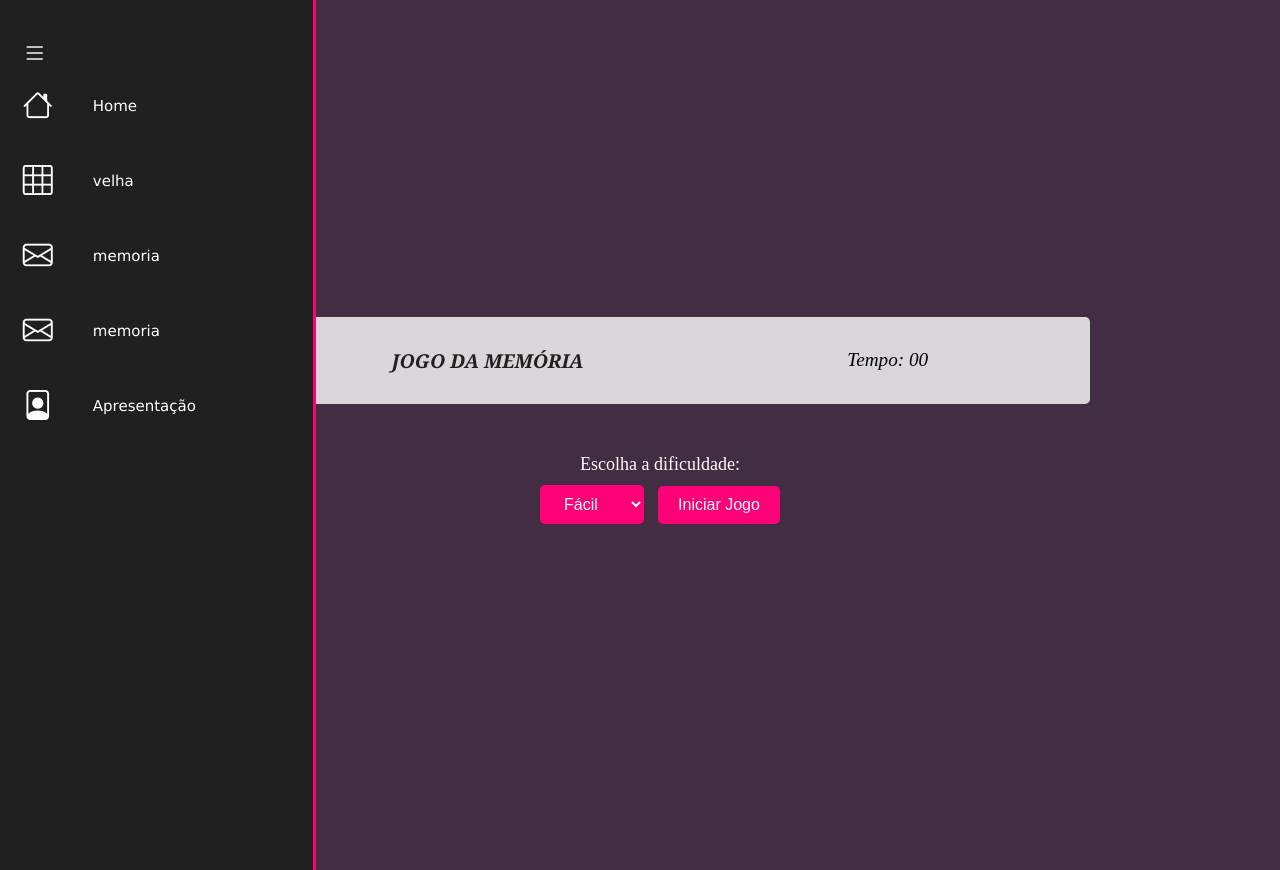
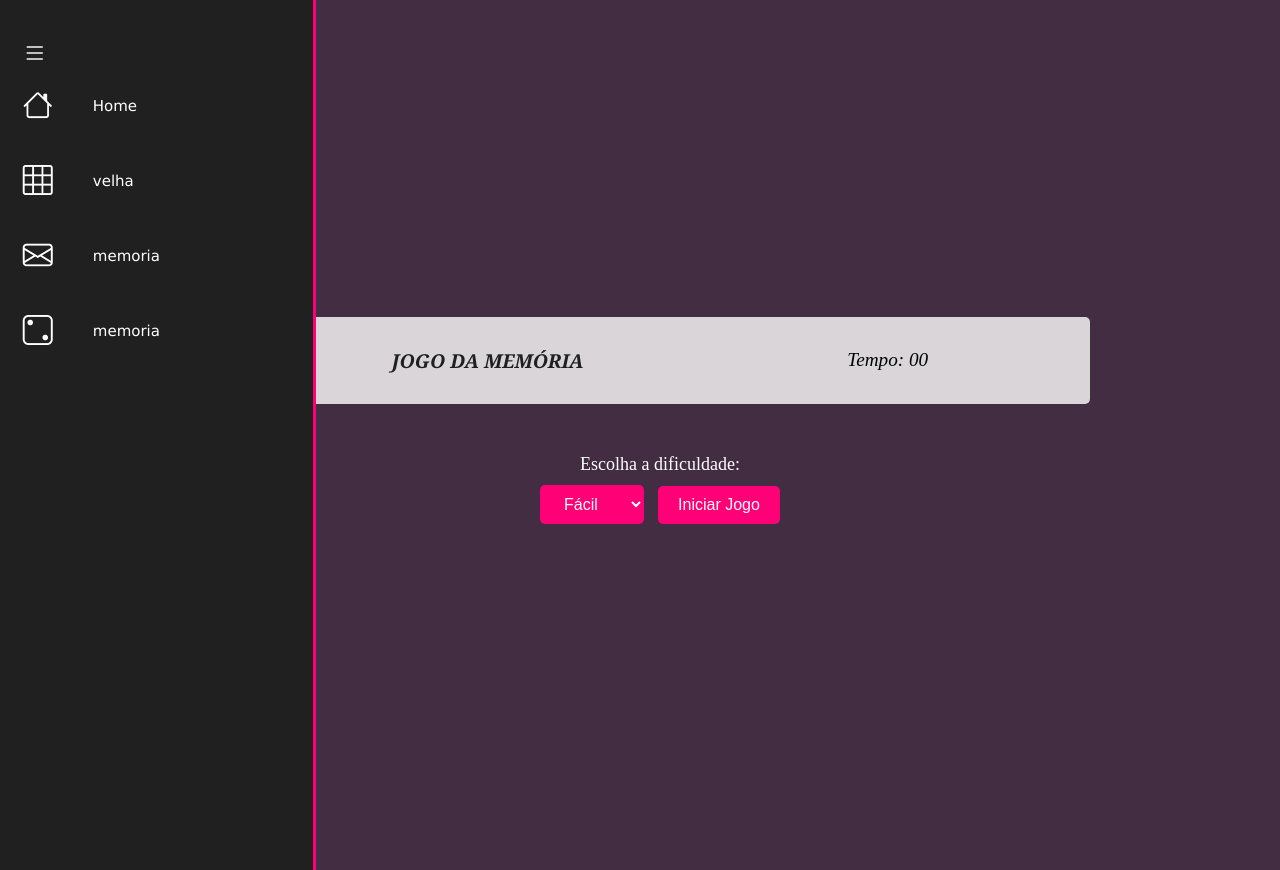
Before and after one commit to Danilo-Mateus/sitedojogomemoria, a plain HTML site: page index.html in a window 1280 px wide. Drawn offline with nearby package versions, Linux system fonts and the light colour scheme.

Commit message:
Update index.html

```diff
--- a/index.html
+++ b/index.html
@@ -31,14 +31,9 @@
                     </a>
                     <li class="item-menu">
                         <a href="">
-                            <span class="icon"><i class="bi bi-envelope"></i></span>
+                           <span class="icon"><i class="bi bi-dice-2"></i></span>
                             <span class="txt-link"> memoria</span>
                         </a>
-                        <li class="item-menu">
-                            <a href="">
-                                <span class="icon"><i class="bi bi-file-person"></i></span>
-                                <span class="txt-link">Apresentação</span>
-                            </a>
     </ul>
     </nav>
   <main>
```
